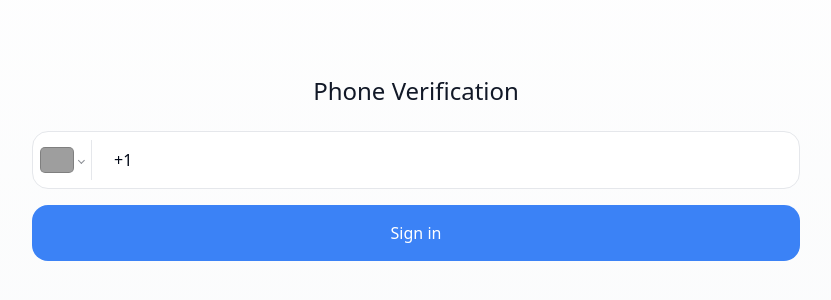
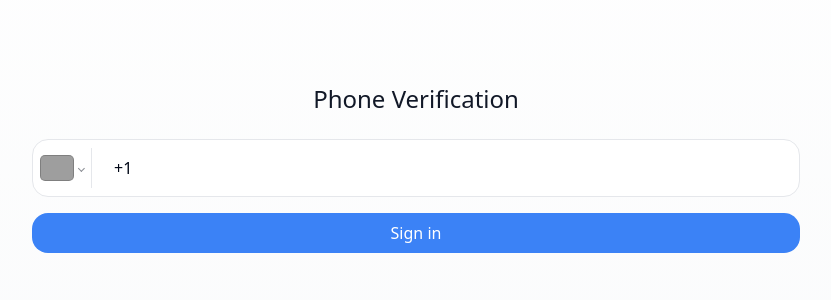
Before and after one commit to myloginsoftware/globe-confirmation-buddy, a React (Vite) app: page / in a window 1280 px wide. Shown: the part 232-532 px from the top of the page, without its empty margins (224-1055 px from the left). Built offline with nearby package versions, Linux system fonts and the light colour scheme; grey boxes are pictures that could not be loaded.

Commit message:
Reduce button and input height
The height of the button and input elements was reduced.

```diff
--- a/src/pages/Index.tsx
+++ b/src/pages/Index.tsx
@@ -40,13 +40,13 @@ const Index = () => {
               defaultCountry="US"
               value={phoneNumber}
               onChange={setPhoneNumber}
-              className="w-full p-4 rounded-2xl border border-gray-200 focus:border-blue-500 outline-none transition-all duration-200"
+              className="w-full p-2 rounded-2xl border border-gray-200 focus:border-blue-500 outline-none transition-all duration-200"
             />
           </div>
 
           <button
             onClick={handleSignIn}
-            className="w-full bg-blue-500 hover:bg-blue-600 text-white font-medium py-4 rounded-2xl transition-all duration-200 transform hover:scale-[0.99] active:scale-[0.97]"
+            className="w-full bg-blue-500 hover:bg-blue-600 text-white font-medium py-2 rounded-2xl transition-all duration-200 transform hover:scale-[0.99] active:scale-[0.97]"
           >
             Sign in
           </button>
```
